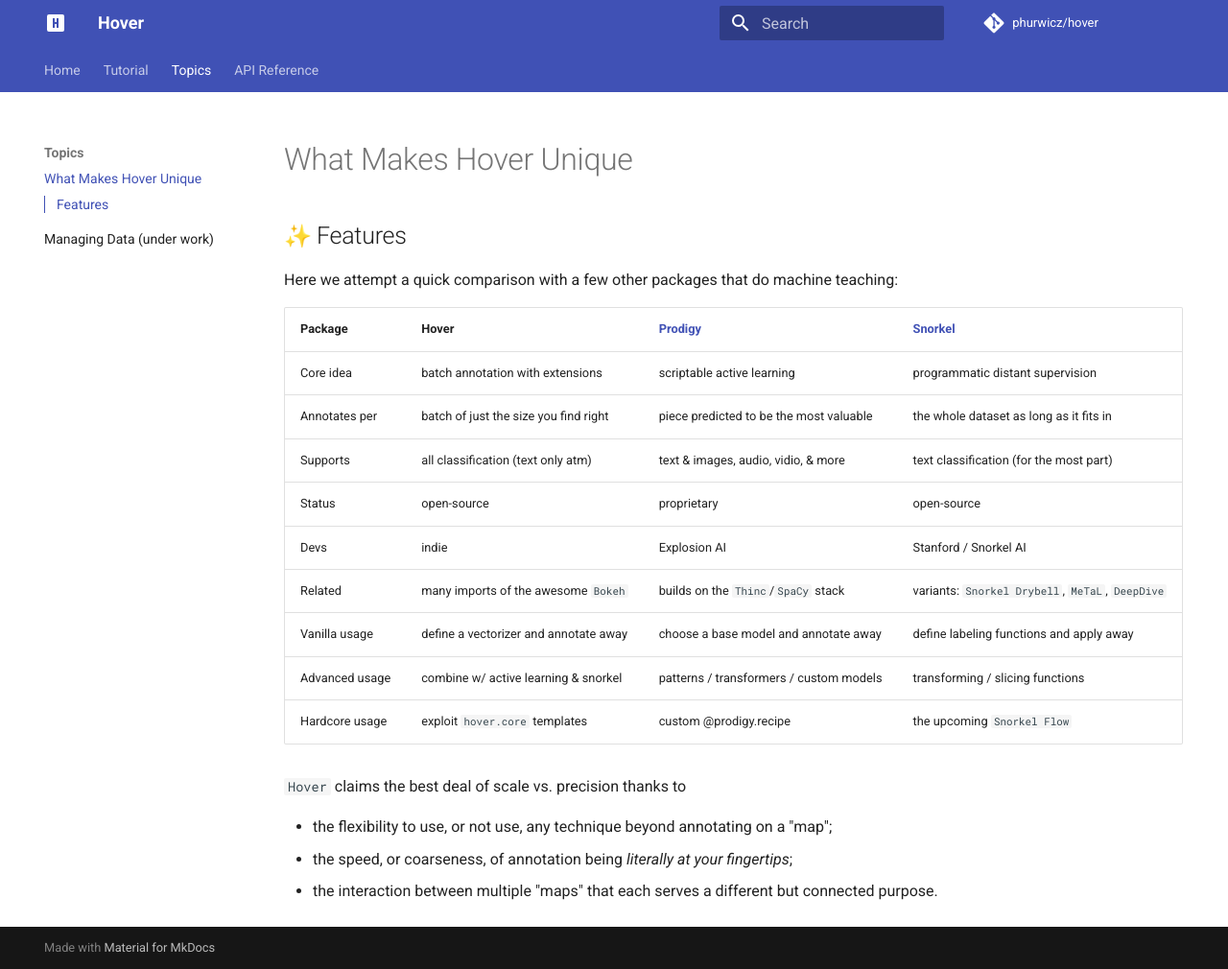
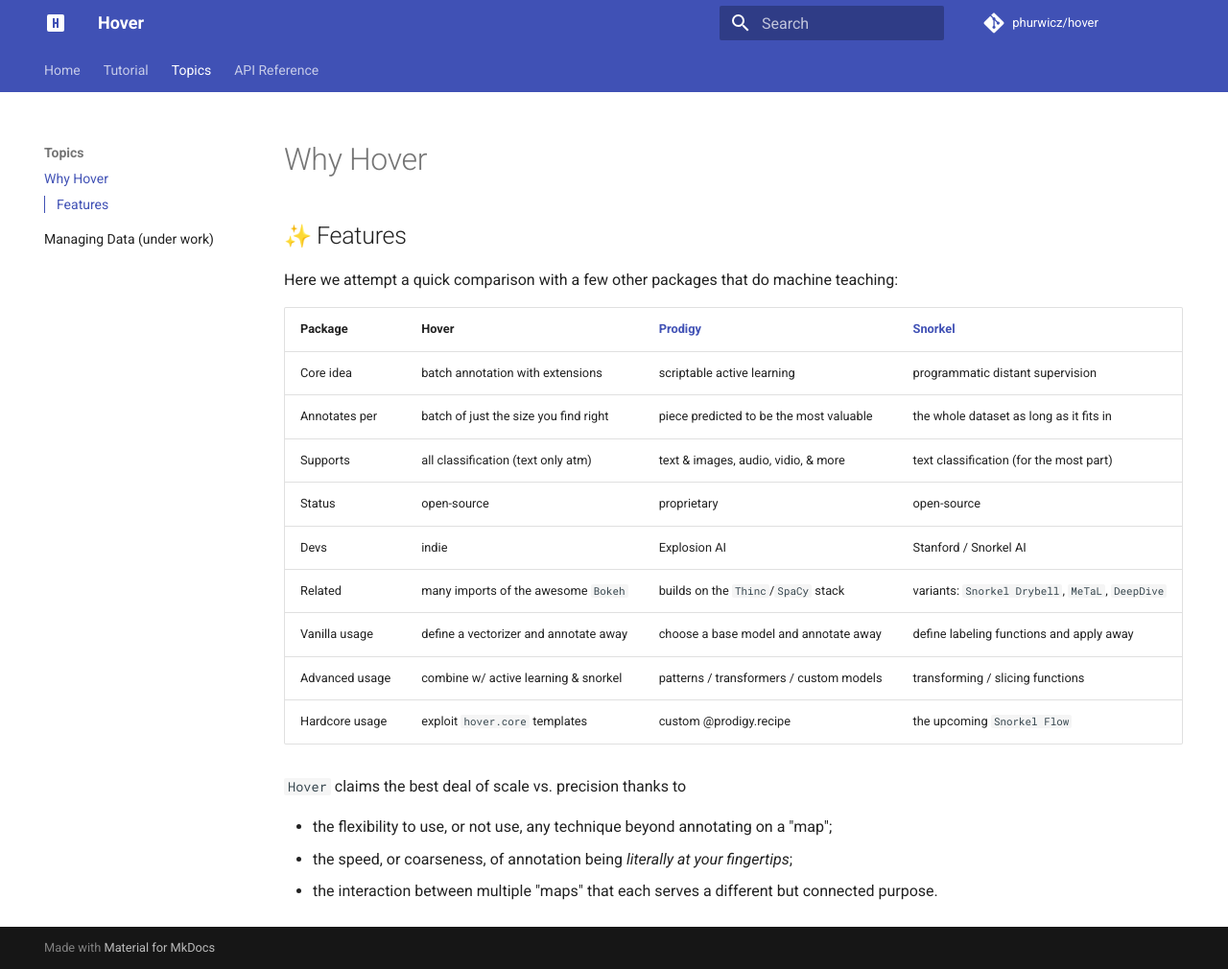
Before and after one commit to phurwicz/hover, an MkDocs documentation site: the page built from docs/pages/topics/what-hover-is.md, in a window 1280 px wide and 1010 px high. Shown: the whole window at 96% size. Built offline with MkDocs 1.6.1 and Material for MkDocs 9.7.7, drawn with Linux system fonts in a browser that asks for light colours; emoji names are drawn with the system emoji font; comment, search, counter and statistics services are not loaded; some of the changed lines change nothing that is shown.

```diff
--- a/mkdocs.yml
+++ b/mkdocs.yml
@@ -25,7 +25,7 @@
         - 'Active Learning': 'pages/tutorial/t1-active-learning.md'
         - 'Serving Options': 'pages/tutorial/t2-bokeh-app.md'
     - 'Topics':
-        - 'What Makes Hover Unique': 'pages/topics/what-hover-is.md'
+        - 'Why Hover': 'pages/topics/what-hover-is.md'
         - 'Managing Data (under work)': 'pages/topics/dataset.md'
     - 'API Reference':
         - 'hover.recipes': 'pages/reference/recipes.md'
@@ -49,13 +49,14 @@
   - pymdownx.superfences
 
 plugins:
-- search:
-- mkdocstrings:
-    default_handler: python
-    handlers:
-      python:
-        rendering:
-          show_root_heading: true
-          show_source: true
-    watch:
-      - hover
+  - macros
+  - search:
+  - mkdocstrings:
+      default_handler: python
+      handlers:
+        python:
+          rendering:
+            show_root_heading: true
+            show_source: true
+      watch:
+        - hover
--- a/requirements-dev.txt
+++ b/requirements-dev.txt
@@ -4,6 +4,7 @@
 # documentation
 mkdocs
 mkdocs-material
+mkdocs-macros-plugin
 mkdocstrings
 markdown-include
 # interactive development
```
